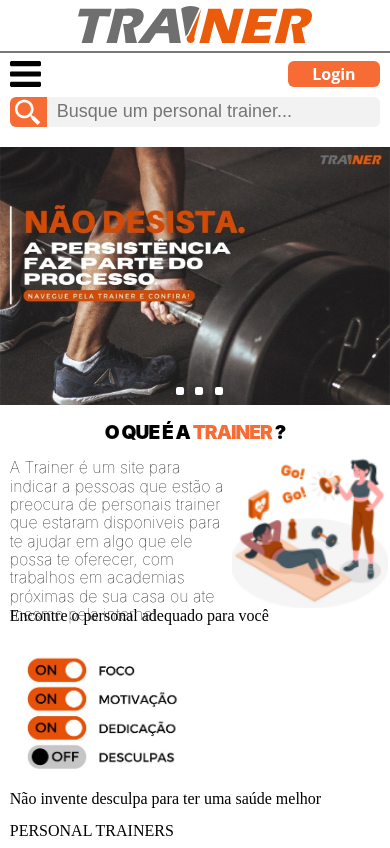
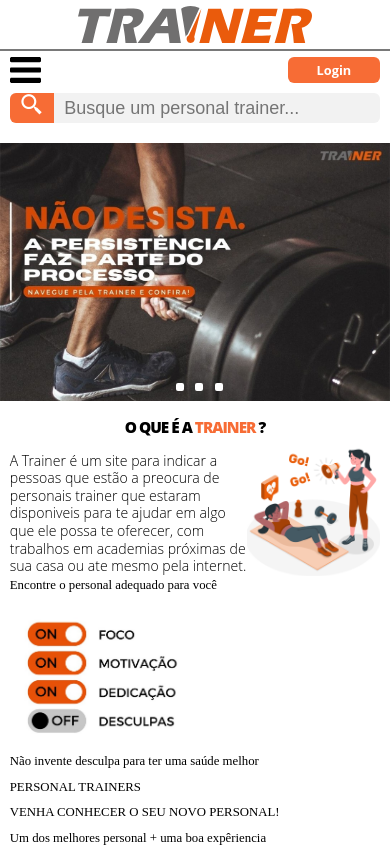
Before and after one commit to GustavoCostaM/Trainer, a plain HTML site: page index.html in a window 390 px wide. Shown: the top 848 px of the page. Drawn offline with nearby package versions, Linux system fonts and the light colour scheme.

Commit message:
Add files via upload

```diff
--- a/CSS/home.css
+++ b/CSS/home.css
@@ -1,9 +1,8 @@
 
 @media only screen and (max-width: 480px) {
-/*@import url('https://fonts.googleapis.com/css2?family= Open+Sans:wght@300;400;700família= Open+Sans:wght@300;400;700;800 & =swap');
-*/
-@import
-url('https://fonts.googleapis.com/css2?family= Inter:wght@100;400;700;900 & display=swap');
+@import url('https://fonts.googleapis.com/css2?family= Open+Sans:wght@300;400;700família= Open+Sans:wght@300;400;700;800 & =swap');
+@import url('https://fonts.googleapis.com/css2?family= Inter:wght@100;400;700;900 & display=swap');
+
 #logo{
 width: 60%;
 display: block;
@@ -67,7 +66,7 @@ button.login {
   #lupa{
     background-color: #f76c35;
     height: 100%;
-    width: 10%;
+    width: 12%;
     font-size: 200%;
     float:left;
     border-radius: 6px 0 0 6px;
@@ -151,8 +150,8 @@ main{
 }
 
 #oqÉ{
-  font-family: 'Inter', sans-serif;
-  font-weight: 900;
+  font-family: 'Open Sans', 'Inter', sans-serif;
+  font-weight: 800;
   color: #000000;
   text-align: center;
   font-size: 120%;
@@ -165,17 +164,21 @@ main{
 }
 
 #txtImg{
-  display: grid;
-  grid-template-columns: 60% 40%;
-  width: 100%;
-  grid-template-rows: 150px;
+  display: flex;
+  align-items: center;
 }
+
+:root {
+  font-size: clamp(.8rem, 2vw, 1.4rem);
+}
+
 
 #txtImg p{
   text-align: left;
-  font-family: 'Inter', sans-serif;
-  font-weight: 100;
-  line-height: 1.15;
+  font-family: 'Open Sans', 'Inter', sans-serif;
+  font-size: 110%;
+  font-weight: 300;
+  line-height: 1.25;
 }
 #txtImg div{
   text-align: center;
```
